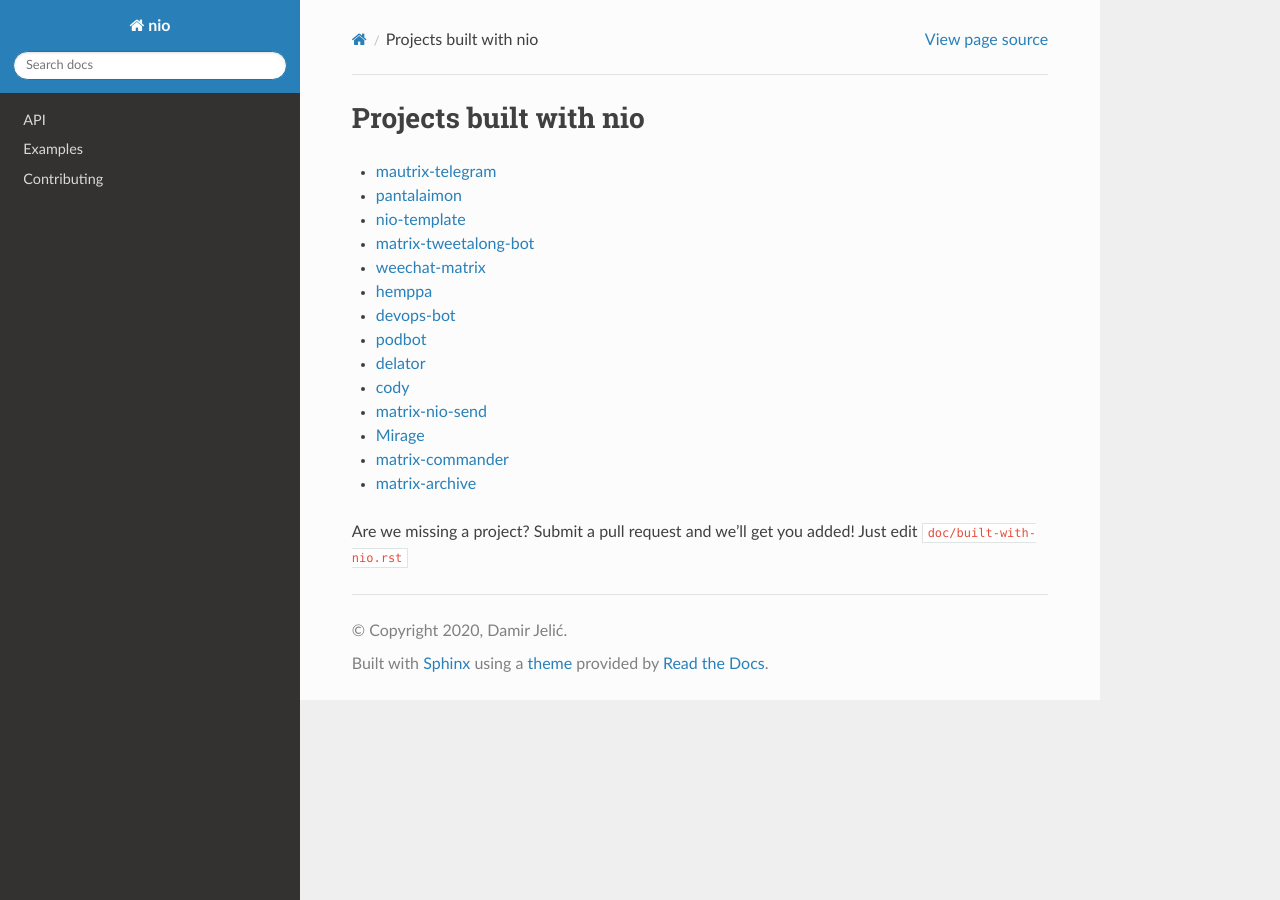
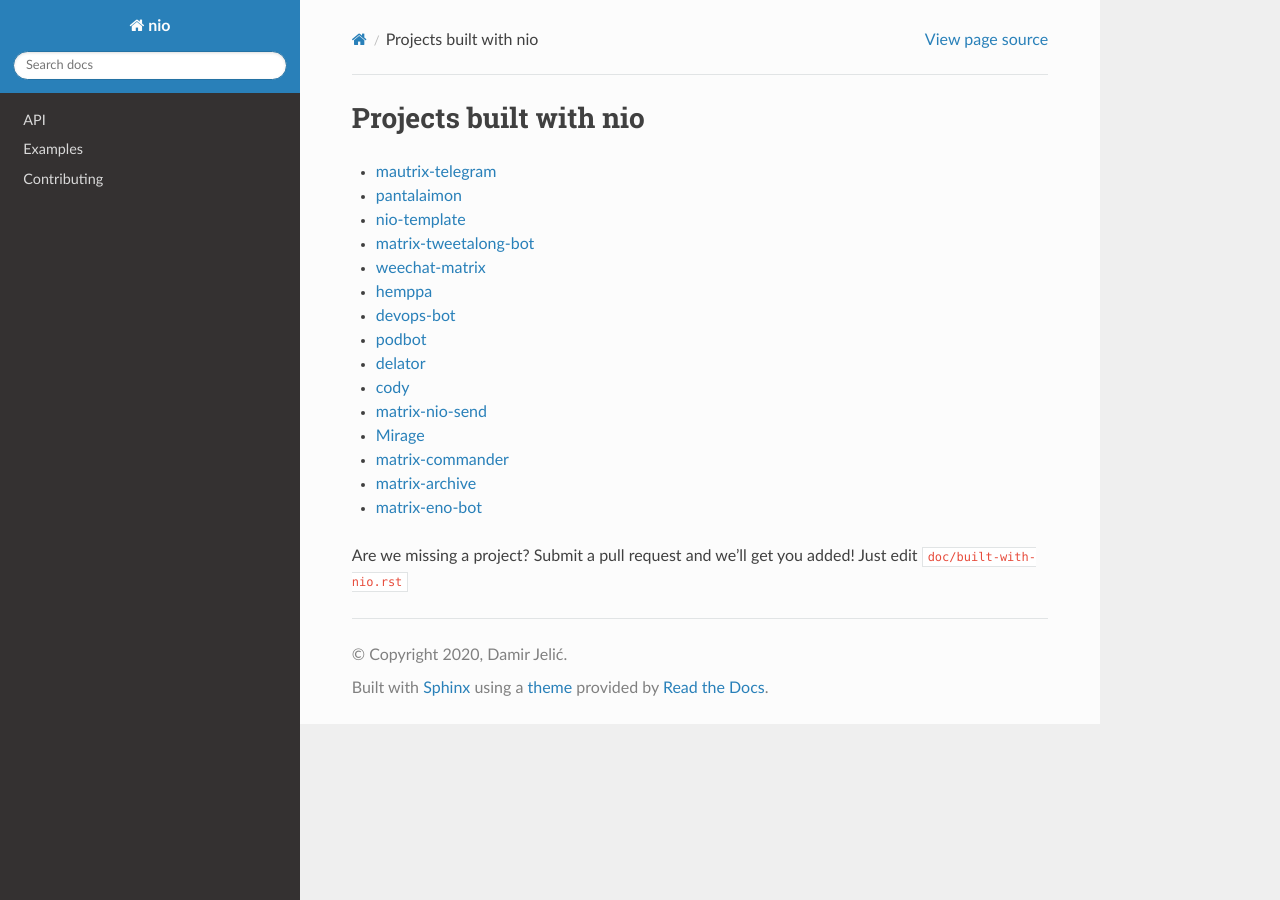
Before and after one commit to matrix-nio/matrix-nio, a Sphinx documentation site: the page built from doc/built-with-nio.rst, in a window 1280 px wide. Built offline with Sphinx 7.4.7 and the Read the Docs theme 2.0.0, drawn with Linux system fonts in a browser that asks for light colours.

Commit message:
added matrix-eno-bot to list

```diff
--- a/doc/built-with-nio.rst
+++ b/doc/built-with-nio.rst
@@ -15,5 +15,6 @@ Projects built with nio
 - `Mirage <https://github.com/mirukana/mirage/>`_
 - `matrix-commander <https://github.com/8go/matrix-commander>`_
 - `matrix-archive <https://github.com/russelldavies/matrix-archive>`_
+- `matrix-eno-bot <https://github.com/8go/matrix-eno-bot>`_
 
 Are we missing a project? Submit a pull request and we'll get you added! Just edit ``doc/built-with-nio.rst``
```
